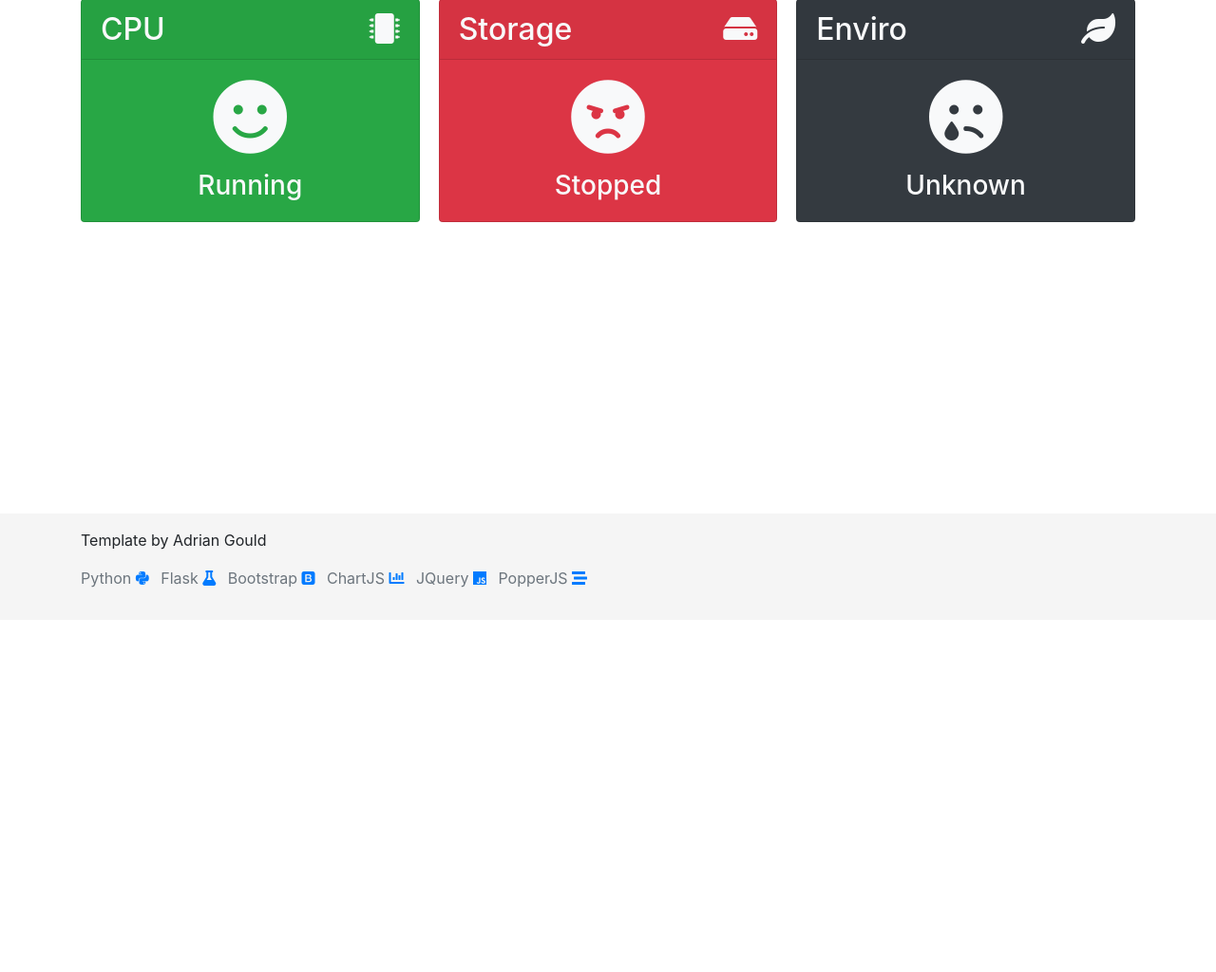
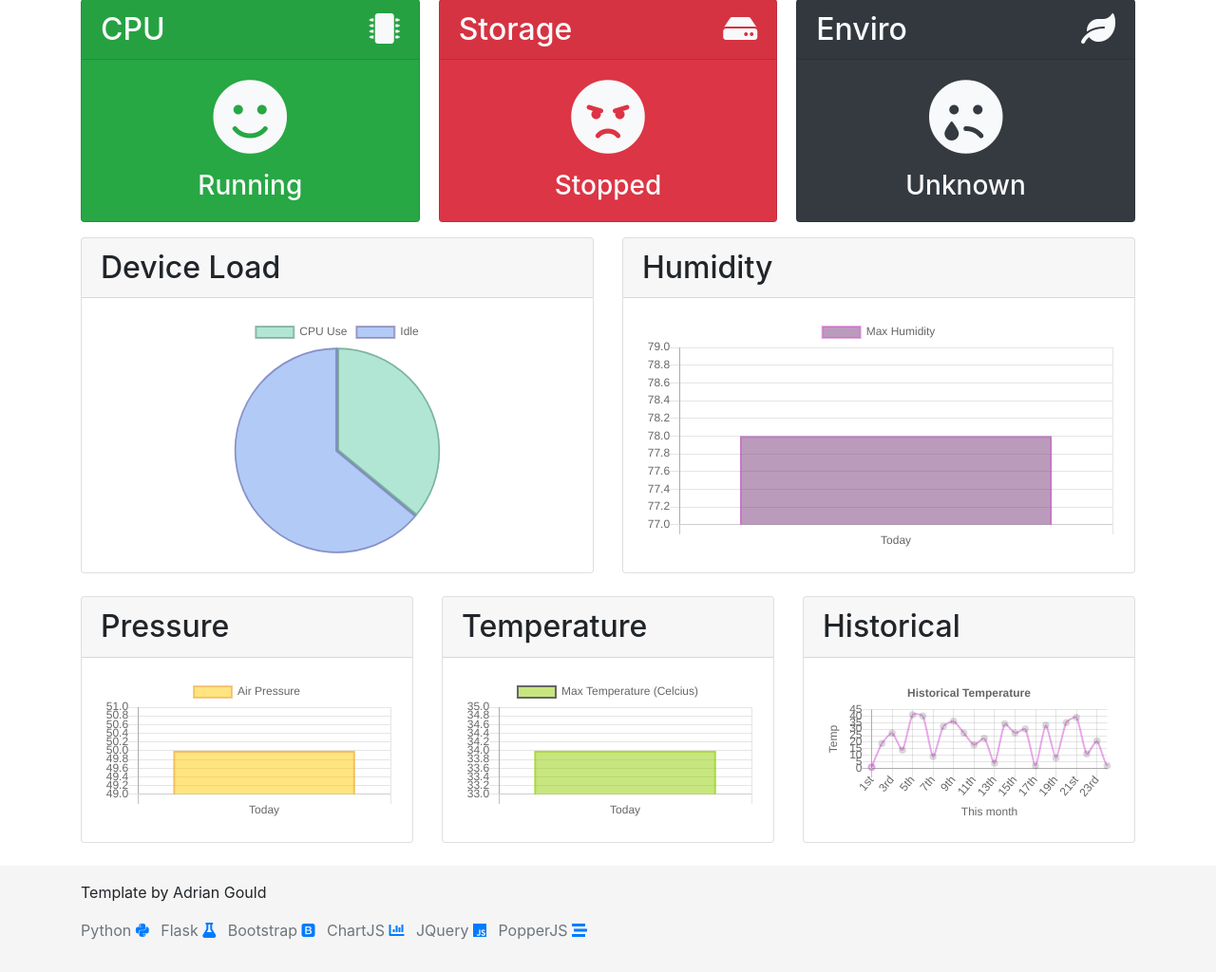
Before and after one commit to rubynmt/Incredibly-Obvious-Monitoring, a Flask app: page / in a window 1280 px wide. Shown: the part 147-1171 px from the top of the page at 95% size. Before the commit the page ends 766 px from the top, so only its background shows below. Run offline with Flask 2, Linux system fonts and the light colour scheme; some libraries are stand-ins or nearby versions.

Commit message:
Monitor environment

```diff
--- a/rrd-iot-portfolio/monitor_ii/app.py
+++ b/rrd-iot-portfolio/monitor_ii/app.py
@@ -1,9 +1,14 @@
 from flask import Flask, render_template, jsonify
-from db import CPU, Storage, Base
+from db import CPU, Storage, Base, EnvironmentTPH
 from flask_cors import CORS
 
 from sqlalchemy import create_engine, select
 from sqlalchemy.orm import sessionmaker
+
+import random
+import logging
+
+
 
 db_filename = './data/monitor_data.db'
 app = Flask(__name__)
@@ -79,31 +84,35 @@ def cpu_load(qty=1):
 
 @app.route('/api/environment')
 def get_api_environment():
-    return {"error": "Route note implemented",
-            "temperature": None,
-            "pressure": None,
-            "humidity": None}
+    current_enviro = get_api_temperature(), get_api_pressure(), get_api_humidity()
+    return {"Environment: ": current_enviro}
+
+#    return {"error": "Route note implemented",
+#           "temperature": None,
+#           "pressure": None,
+#           "humidity": None}
 
 @app.route('/api/temperature')
 def get_api_temperature():
-    return {"error": "Route note implemented",
-            "temperature": None,
-            "pressure": None,
-            "humidity": None}
+    current_temp = EnvironmentTPH().temperature
+    return {"Temperature: ": current_temp}
+#    return {"error": "Route note implemented",
+#            "temperature": None}
+
 
 @app.route('/api/humidity')
 def get_api_humidity():
-    return {"error": "Route note implemented",
-            "temperature": None,
-            "pressure": None,
-            "humidity": None}
+    current_humidity = EnvironmentTPH().humidity
+    return {"Humidity: ":current_humidity}
+#    return {"error": "Route note implemented",
+#            "humidity": None}
 
 @app.route('/api/pressure')
 def get_api_pressure():
-    return {"error": "Route note implemented",
-            "temperature": None,
-            "pressure": None,
-            "humidity": None}
+    current_pressure = EnvironmentTPH().pressure
+    return {"Pressure: ": current_pressure}
+#    return {"error": "Route note implemented",
+#           "pressure": None}
 
 @app.route('/api/cpu-load')
 def cpu_load_latest():
--- /dev/null
+++ b/rrd-iot-portfolio/monitor_ii/static/js/device-load-pie.js
@@ -0,0 +1,26 @@
+var pieChartCanvas2 = document.getElementById('device-load-pie')
+
+var pieData = {labels: ['CPU Use', 'Idle'],
+    datasets: [{
+        data: [36, 64],
+        borderWidth: 2,
+        borderAlign: 'inner',
+        borderWidth: 2,
+        borderAlign: 'inner',
+        backgroundColor: [
+            'rgba( 102, 205, 170, 0.5)',
+            'rgba( 100, 149, 237, 0.5)',
+        ],
+        borderColor: [
+            'rgba( 70, 130, 109, 0.5)',
+            'rgba( 97, 88, 152, 0.5)',
+        ],
+    }]
+}
+
+var pieOptions = {}
+var myPieChart = new Chart(pieChartCanvas2, {
+    type: 'pie',
+    data: pieData,
+    options: pieOptions,
+})
--- /dev/null
+++ b/rrd-iot-portfolio/monitor_ii/static/js/humidity-bar.js
@@ -0,0 +1,20 @@
+var barChartCanvas1 = document.getElementById('humidity-bar')
+
+var barData = {
+    labels: ['Today'],
+    datasets: [
+        {label: 'Max Humidity',
+	    data: [78],
+	    borderWidth: 2,
+	    borderColor: ['rgba( 211, 085, 211, 0.5)',
+        ],
+        backgroundColor: ['rgba(118, 56, 120, 0.5)'],
+    }],
+}
+
+var barOptions = {}
+var myBarChart = new Chart(barChartCanvas1, {
+    type: 'bar',
+    data: barData,
+    options: barOptions,
+})
--- /dev/null
+++ b/rrd-iot-portfolio/monitor_ii/static/js/line-chart.js
@@ -0,0 +1,58 @@
+function getData() {
+    data = [];
+    for (let i = 0; i < 25; i++) {
+       int = Math.floor(Math.random() * 42)
+        data.push(int)
+        console.log(data)
+    }
+    return data;
+}
+var lineChartCanvas1 = document.getElementById('history-line-chart')
+
+var lineData = {
+    labels: ['1st', '2nd', '3rd', '4th', '5th', '6th', '7th', '8th', '9th','10th','11th','12th','13th','14th','15th','16th',
+        '17th','18th','19th','20th','21st','22nd','23rd','24th'],
+    datasets: [
+        {
+            label: '',
+            line: '',
+            data: getData(),
+            lineTension: 0.2,
+            borderWidth: 2,
+            fill: false,
+            borderColor: ['rgba( 211, 085, 211, 0.5)',
+            ],
+        },
+        ],
+}
+
+var lineOptions = {
+    lineTension: 0.2,
+    legend: {display: false},
+    title: {
+        display: true,
+        text: 'Historical Temperature'},
+    scales: {
+        xAxes: [{
+            scaleLabel: {
+                display: true,
+                labelString: 'This month',
+            }
+        }],
+        yAxes: [{
+            scaleLabel: {
+                display: true,
+                labelString: 'Temp',
+            },
+            ticks: {
+                beginAtZero: false,
+            },
+        }],
+    },
+}
+
+var mylineChart = new Chart(lineChartCanvas1, {
+    type: 'line',
+    data: lineData,
+    options: lineOptions,
+})
--- /dev/null
+++ b/rrd-iot-portfolio/monitor_ii/static/js/pressure-bar.js
@@ -0,0 +1,20 @@
+var barChartCanvas1 = document.getElementById('pressure-bar')
+
+var barData = {
+    labels: ['Today'],
+    datasets: [
+        {label: 'Air Pressure',
+	    data: [50],
+	    borderWidth: 2,
+	    borderColor: ['rgba(231, 156, 58, 0.5)',
+        ],
+        backgroundColor: ['rgba( 255, 202, 0, 0.5)'],
+    }],
+}
+
+var barOptions = {}
+var myBarChart = new Chart(barChartCanvas1, {
+    type: 'bar',
+    data: barData,
+    options: barOptions,
+})
--- /dev/null
+++ b/rrd-iot-portfolio/monitor_ii/static/js/temperature-bar.js
@@ -0,0 +1,20 @@
+var barChartCanvas1 = document.getElementById('temperature-bar')
+
+var barData = {
+    labels: ['Today'],
+    datasets: [
+        {label: 'Max Temperature (Celcius)',
+	    data: [34],
+	    borderWidth: 2,
+	    borderColor: ['rgba(90, 125, 10 0.5)',
+        ],
+        backgroundColor: ['rgba(143, 206, 0, 0.5)'],
+    }],
+}
+
+var barOptions = {}
+var myBarChart = new Chart(barChartCanvas1, {
+    type: 'bar',
+    data: barData,
+    options: barOptions,
+})
--- a/rrd-iot-portfolio/monitor_ii/templates/index.html
+++ b/rrd-iot-portfolio/monitor_ii/templates/index.html
@@ -26,7 +26,49 @@ Home
     </div>
     {% endfor %}
 </div>
+
+<div class="card-deck pb-4 mt-1">
+    <div class="card">
+        <h2 class="card-header">Device Load</h2>
+        <div class="card-body">
+            <canvas id="device-load-pie"></canvas>
+        </div>
+    </div>
+    <div class="card">
+        <h2 class="card-header">Humidity</h2>
+        <div class="card-body">
+            <canvas id="humidity-bar"></canvas>
+        </div>
+    </div>
+</div>
+<div class="card-deck pb-4">
+    <div class="card">
+        <h2 class="card-header">Pressure</h2>
+        <div class="card-body">
+            <canvas id="pressure-bar"></canvas>
+        </div>
+    </div>
+
+    <div class="card">
+        <h2 class="card-header">Temperature</h2>
+        <div class="card-body">
+            <canvas id="temperature-bar"></canvas>
+        </div>
+    </div>
+        <div class="card">
+        <h2 class="card-header">Historical</h2>
+        <div class="card-body">
+            <canvas id="history-line-chart"></canvas>
+        </div>
+    </div>
+</div>
 {% endblock %}
 
 {% block page_scripts %}
+    <script src="/static/vendor/chartjs/js/Chart.bundle.js"></script>
+    <script src="/static/js/device-load-pie.js"></script>
+    <script src="/static/js/humidity-bar.js"></script>
+    <script src="/static/js/pressure-bar.js"></script>
+    <script src="/static/js/temperature-bar.js"></script>
+    <script src="/static/js/line-chart.js"></script>
 {% endblock %}
```
Also changed, not shown: rrd-iot-portfolio/monitor_ii/db.py (+19 -0 lines), rrd-iot-portfolio/monitor_ii/monitor_enviro.py (added, +16 -0 lines).
